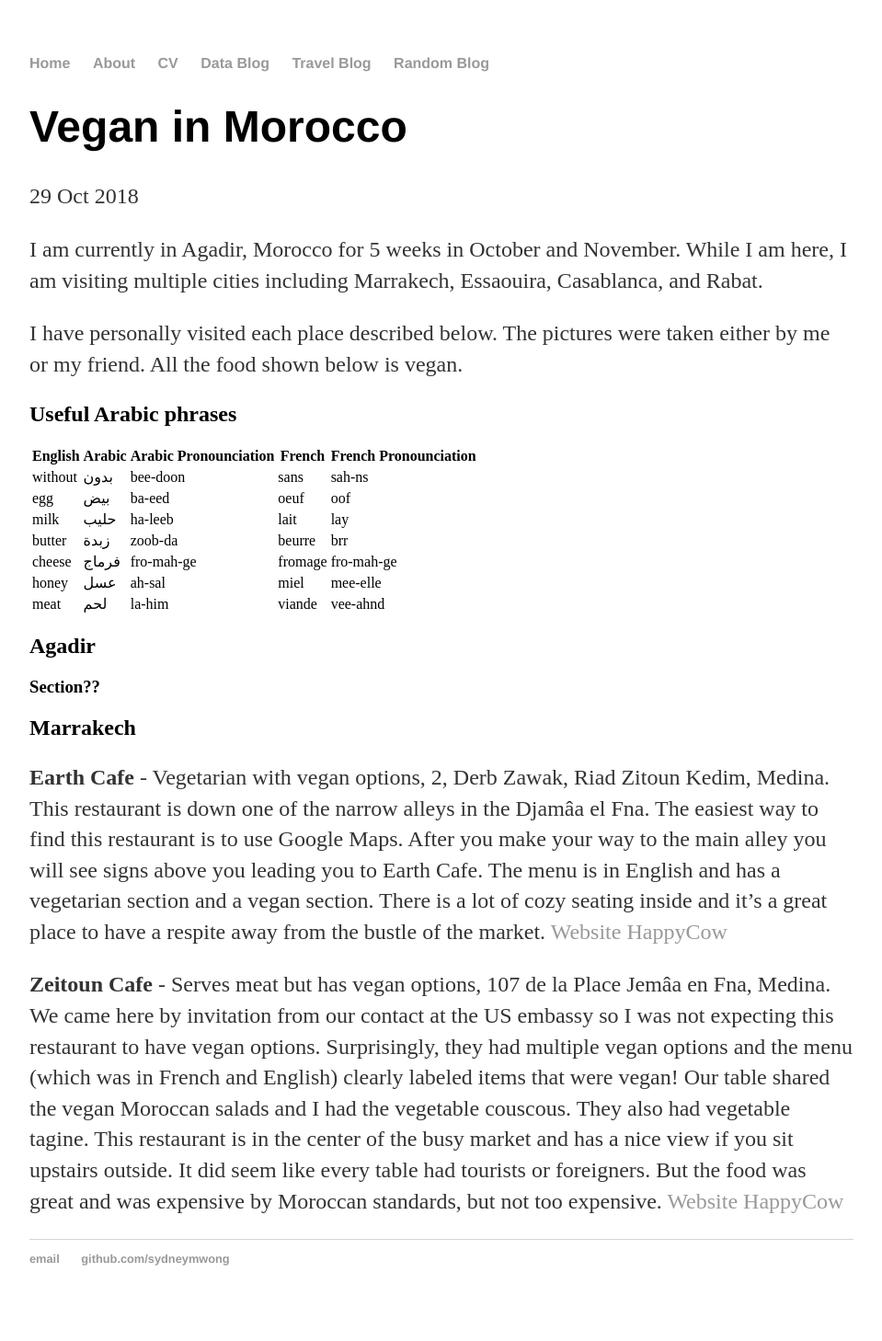
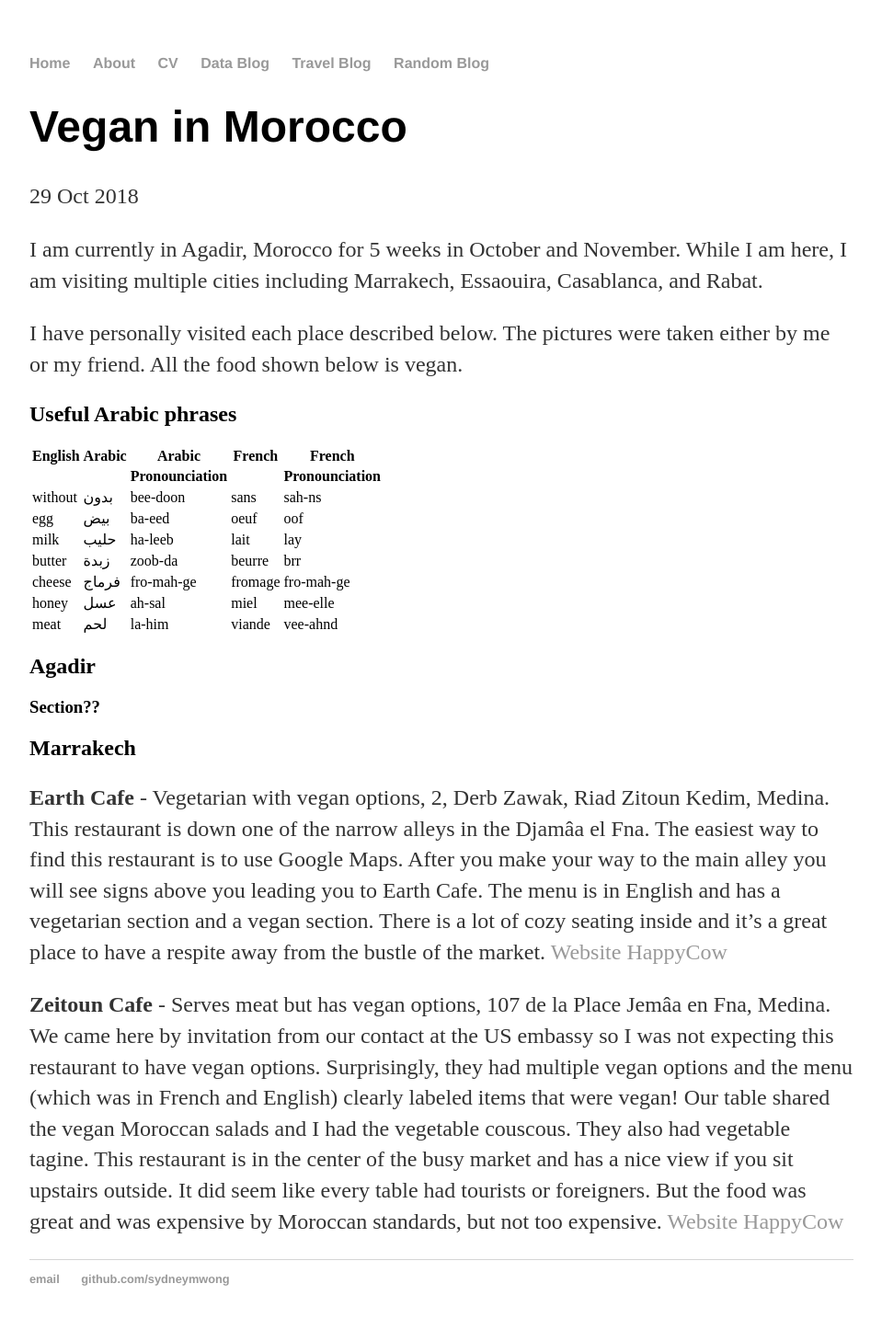
Before and after one commit to sydneymwong/sydneymwong.github.io, a Jekyll site: the page built from _posts/2018-10-30-vegan-morocco.md, in a window 1280 px wide. Shown: the whole page at 92% size, without its empty margins (160-1119 px from the left). Built offline with Jekyll 4.4.1, drawn with Linux system fonts in a browser that asks for light colours; before the commit the page ends 1436 px from its top, so only the background shows below that.

Commit message:
reformatted table

```diff
--- a/_posts/2018-10-30-vegan-morocco.md
+++ b/_posts/2018-10-30-vegan-morocco.md
@@ -12,15 +12,16 @@ I have personally visited each place described below.  The pictures were taken e
 
 ## Useful Arabic phrases
 
-| English 	| Arabic 	| Arabic Pronounciation 	| French  	| French Pronounciation 	|
-|---------	|--------	|-----------------------	|---------	|-----------------------	|
-| without 	| بدون   	| bee-doon              	| sans    	| sah-ns                	|
-| egg     	| بيض    	| ba-eed                	| oeuf    	| oof                   	|
-| milk    	| حليب   	| ha-leeb               	| lait    	| lay                   	|
-| butter  	| زبدة   	| zoob-da               	| beurre  	| brr                   	|
-| cheese  	| فرماج  	| fro-mah-ge            	| fromage 	| fro-mah-ge            	|
-| honey   	| عسل    	| ah-sal                	| miel    	| mee-elle              	|
-| meat    	| لحم    	| la-him                	| viande  	| vee-ahnd              	|
+| English 	| Arabic 	| Arabic                  	| French  	| French  	                |
+|           |           | Pronounciation            |           | Pronounciation            |
+|-----------|-----------|---------------------------|-----------|---------------------------|
+| without 	|    بدون   |	bee-doon              	| sans    	| sah-ns                	|
+| egg     	|    بيض    |	ba-eed                	| oeuf    	| oof                   	|
+| milk    	|    حليب   |	ha-leeb               	| lait    	| lay                   	|
+| butter  	|    زبدة   |	zoob-da               	| beurre  	| brr                   	|
+| cheese  	|    فرماج  |	fro-mah-ge            	| fromage 	| fro-mah-ge            	|
+| honey     |    عسل    |   ah-sal                  | miel    	| mee-elle              	|
+| meat    	|    لحم    |	la-him                  | viande  	| vee-ahnd              	|
 
 ## Agadir
 
```
